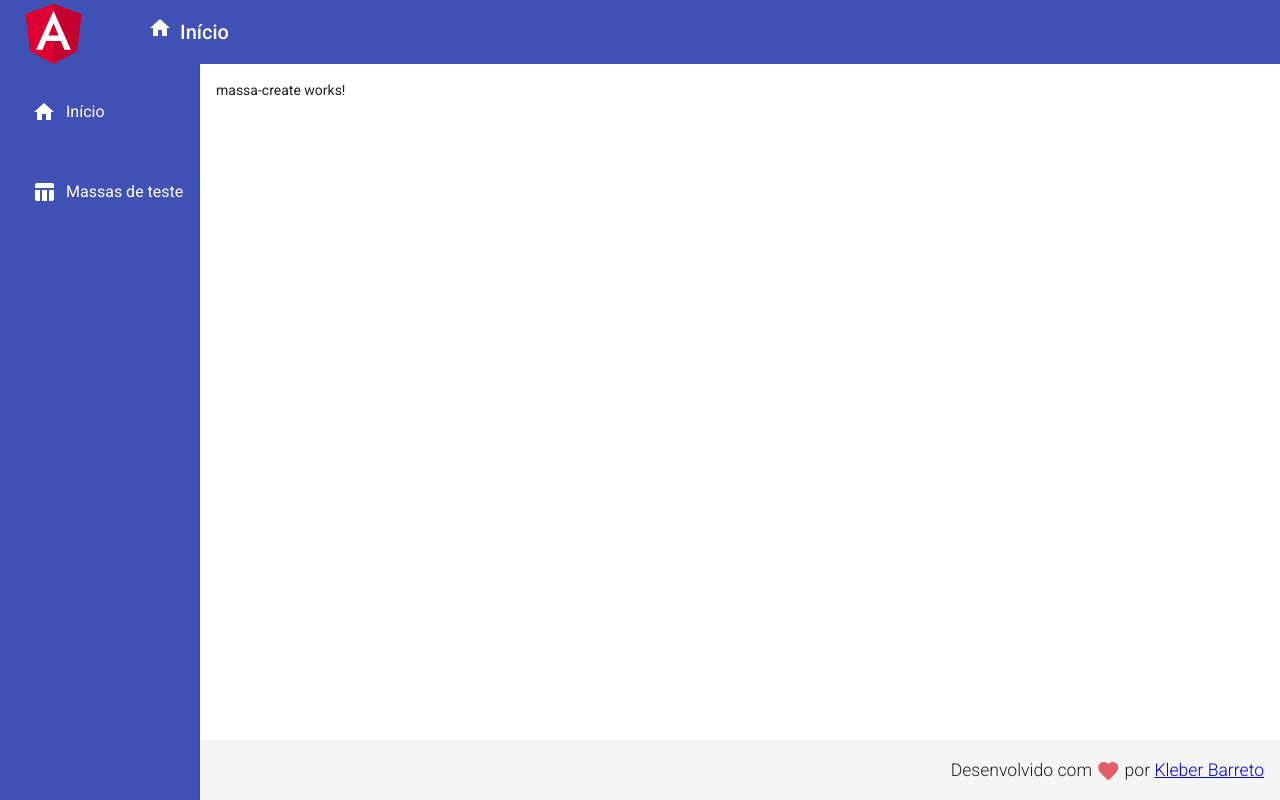
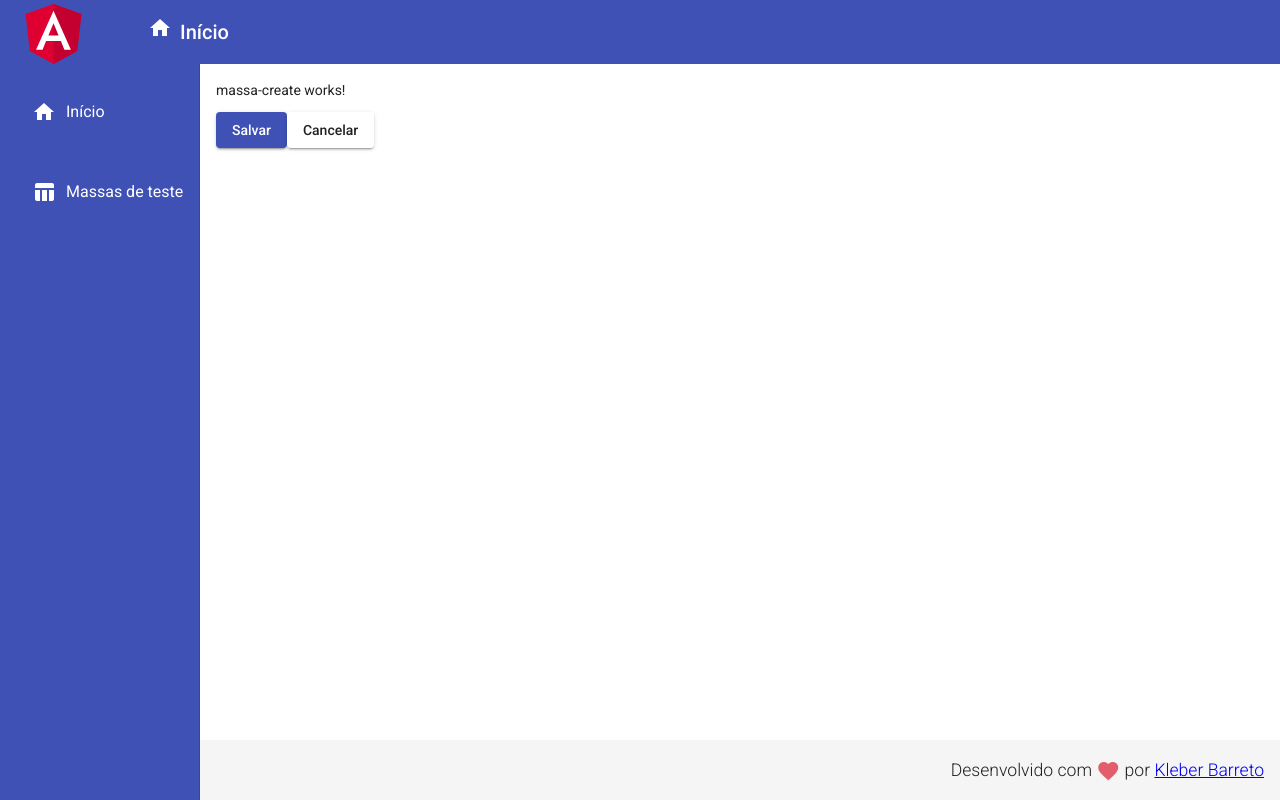
Before and after one commit to kbmbarreto/getmassa-angular, an Angular app: page /massas/create in a window 1280 px wide. Built offline with nearby package versions, Linux system fonts and the light colour scheme.

Commit message:
Criação do service e do snack bar

```diff
--- a/src/app/app.module.ts
+++ b/src/app/app.module.ts
@@ -11,6 +11,7 @@
 import { FooterComponent } from './components/template/footer/footer.component';
 import { NavComponent } from './components/template/nav/nav.component';
 import { MatButtonModule } from '@angular/material/button';
+import { MatSnackBarModule } from '@angular/material/snack-bar';
 
 import { MatSidenavModule } from '@angular/material/sidenav'
 import { MatListModule } from '@angular/material/list';
@@ -38,7 +39,8 @@
     MatListModule,
     MatSidenavModule,
     MatCardModule,
-    MatButtonModule
+    MatButtonModule,
+    MatSnackBarModule
   ],
   providers: [],
   bootstrap: [AppComponent]
--- a/src/app/components/massa/massa-create/massa-create.component.html
+++ b/src/app/components/massa/massa-create/massa-create.component.html
@@ -1 +1,9 @@
 <p>massa-create works!</p>
+
+<button mat-raised-button (click)="createMassa()" color="primary">
+    Salvar
+</button>
+
+<button mat-raised-button (click)="cancel()">
+    Cancelar
+</button>
--- a/src/app/components/massa/massa-create/massa-create.component.ts
+++ b/src/app/components/massa/massa-create/massa-create.component.ts
@@ -1,4 +1,6 @@
 import { Component, OnInit } from '@angular/core';
+import { MassaService } from '../massa.service';
+import { Router } from '@angular/router';
 
 @Component({
   selector: 'app-massa-create',
@@ -7,9 +9,17 @@
 })
 export class MassaCreateComponent implements OnInit {
 
-  constructor() { }
+  constructor(private massaService: MassaService, private router: Router) { }
 
   ngOnInit(): void {
+
   }
 
+  createMassa(): void {
+    this.massaService.showMessage('Operação executada com sucesso!')
+  }
+
+  cancel(): void {
+    this.router.navigate(['/massas'])
+  }
 }
--- /dev/null
+++ b/src/app/components/massa/massa.service.ts
@@ -0,0 +1,18 @@
+import { Injectable } from '@angular/core';
+import { MatSnackBar } from '@angular/material/snack-bar';
+
+@Injectable({
+  providedIn: 'root'
+})
+export class MassaService {
+
+  constructor(private snackBar: MatSnackBar) { }
+
+  showMessage(msg: string): void {
+    this.snackBar.open(msg, 'ENTENDI', {
+      duration: 3000,
+      horizontalPosition: 'right',
+      verticalPosition: 'top',
+    })
+  }
+}
```
Also changed, not shown: src/app/components/massa/massa.model.ts (added, +11 -0 lines).
